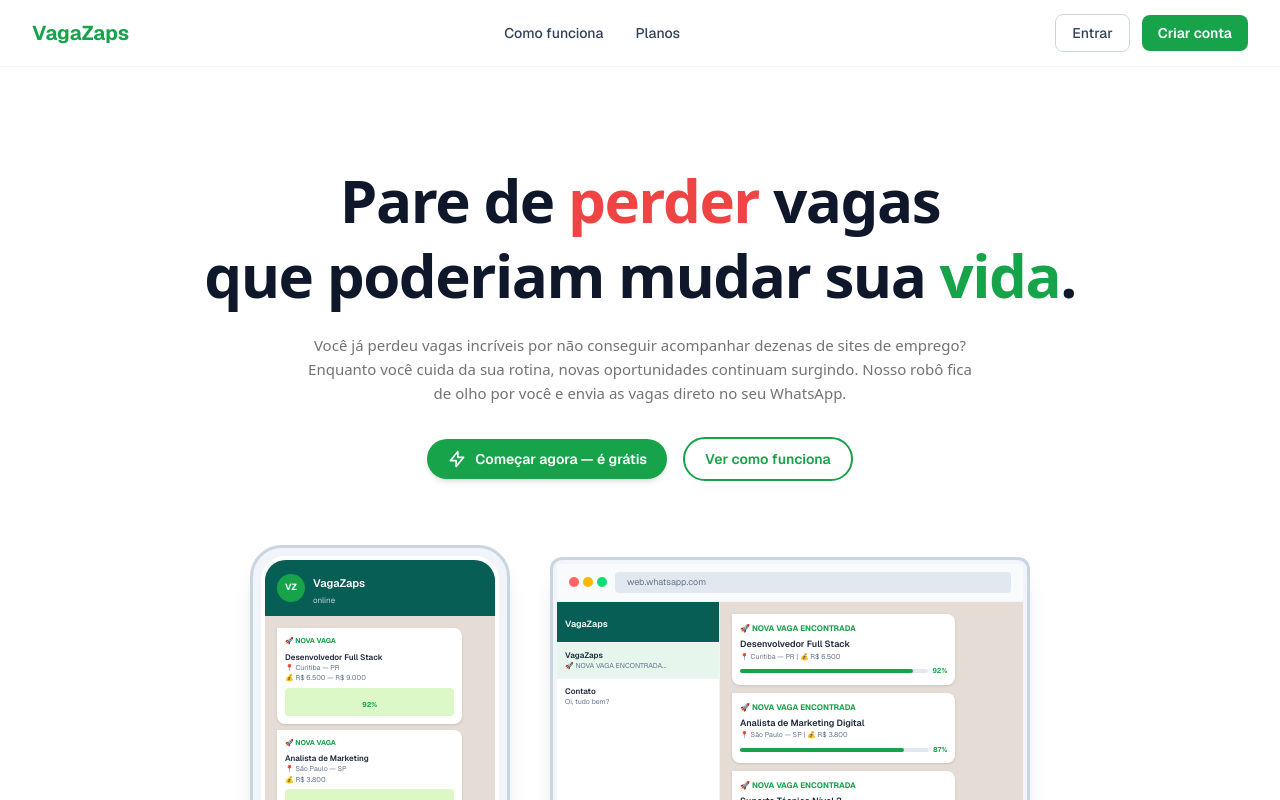
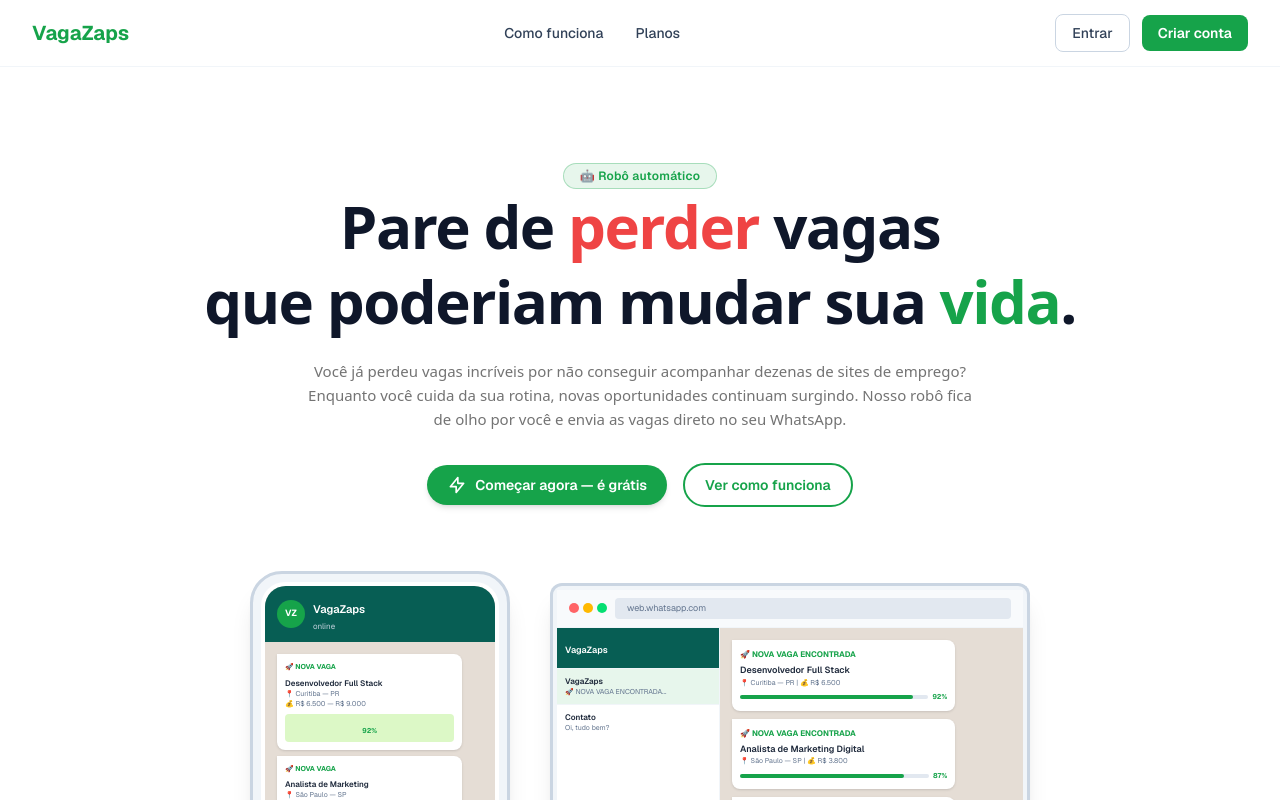
Before and after one commit to Marcoszcoder/vagazaps, a Next.js app: page / in a window 1280 px wide. Shown: the top 800 px of the page. Built offline with nearby package versions, Linux system fonts and the light colour scheme.

Commit message:
feat: add 'Robô automático' badge above title

```diff
--- a/src/components/landing/HeroSection.tsx
+++ b/src/components/landing/HeroSection.tsx
@@ -7,6 +7,9 @@
     <section className="bg-white py-16 md:py-24">
       <div className="mx-auto max-w-7xl px-4 sm:px-6 lg:px-8">
         <div className="text-center">
+          <span className="inline-block rounded-full border border-[#16a34a]/30 bg-[#16a34a]/10 px-4 py-1 text-xs font-semibold tracking-wide text-[#16a34a]">
+            🤖 Robô automático
+          </span>
           <h1
             className="text-[32px] leading-[40px] tracking-tight text-[#0f172a] sm:text-[40px] sm:leading-[50px] md:text-[50px] md:leading-[62px] lg:text-[60px] lg:leading-[75px]"
             style={{ fontFamily: 'system-ui, sans-serif', fontWeight: 800 }}
```
